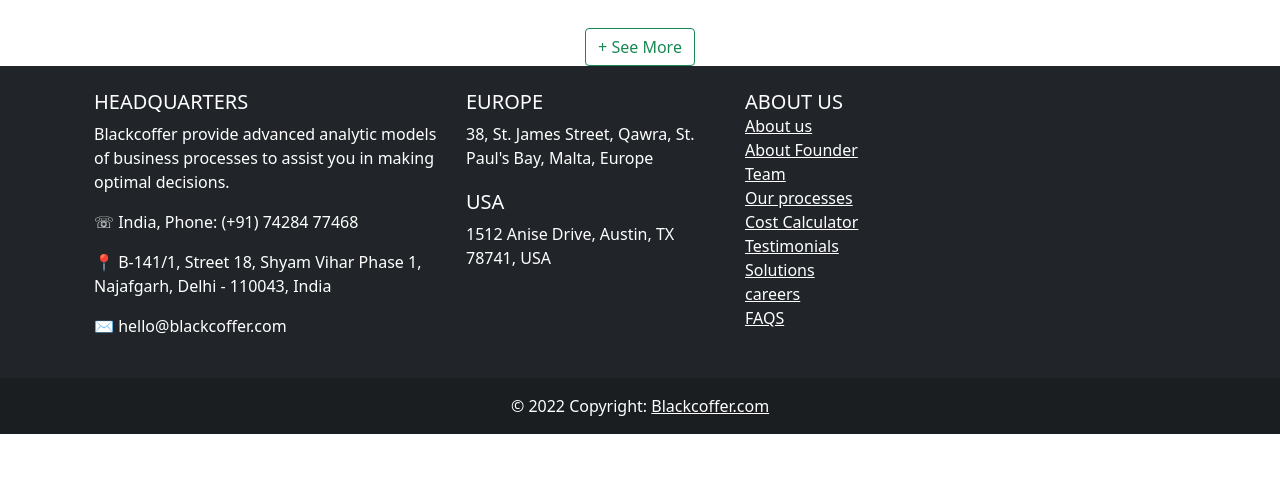
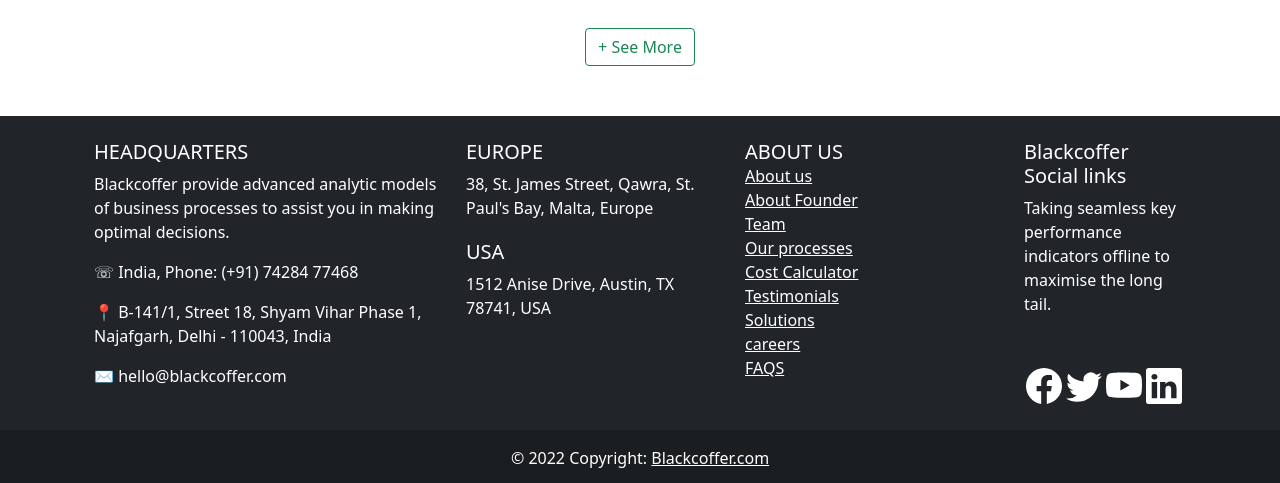
Before and after one commit to Aadilhassan/blackcoffer-home, a React (Create React App) app: page / in a window 1280 px wide. Shown: the part 5536-6019 px from the top of the page. Before the commit the page ends 5970 px from the top, so only its background shows below. Built offline with nearby package versions, Linux system fonts and the light colour scheme.

Commit message:
footer with socials

```diff
--- a/package.json
+++ b/package.json
@@ -12,6 +12,7 @@
     "react": "^18.2.0",
     "react-bootstrap": "^2.4.0",
     "react-dom": "^18.2.0",
+    "react-icons": "^4.4.0",
     "react-scripts": "5.0.1",
     "web-vitals": "^2.1.4"
   },
--- a/src/components/Footer.js
+++ b/src/components/Footer.js
@@ -5,10 +5,11 @@
   MDBCol,
   MDBRow,
 } from 'mdb-react-ui-kit';
+import { BsFacebook, BsTwitter, BsYoutube, BsLinkedin } from 'react-icons/bs';
 
 export default function Footer() {
   return (
-    <MDBFooter bgColor='dark' className='text-white text-center text-lg-left'>
+    <MDBFooter bgColor='dark' style={{marginTop:50}} className='text-white text-center text-lg-left'>
       <MDBContainer className='p-4'>
         <MDBRow>
           <MDBCol lg='4' md='12' className='mb-0 mb-md-0' style={{textAlign: 'left'}}>
@@ -100,7 +101,12 @@
               </li>
             </ul>
           </MDBCol>
-
+          <MDBCol style={{textAlign:'left'}}><h5>Blackcoffer Social links</h5>
+          Taking seamless key performance indicators offline to maximise the long tail.
+          <div style={{marginTop:50}}>        <BsFacebook  style={ {fontSize:40, padding:2}}/>
+          <BsTwitter  style={ {fontSize:40, padding:2}}/><BsYoutube  style={ {fontSize:40, padding:2}}/><BsLinkedin  style={ {fontSize:40, padding:2}}/>
+</div>
+          </MDBCol>
         </MDBRow>
       </MDBContainer>
 
```
Also changed, not shown: 1 other file (tests, documents, lock files or other folders).
